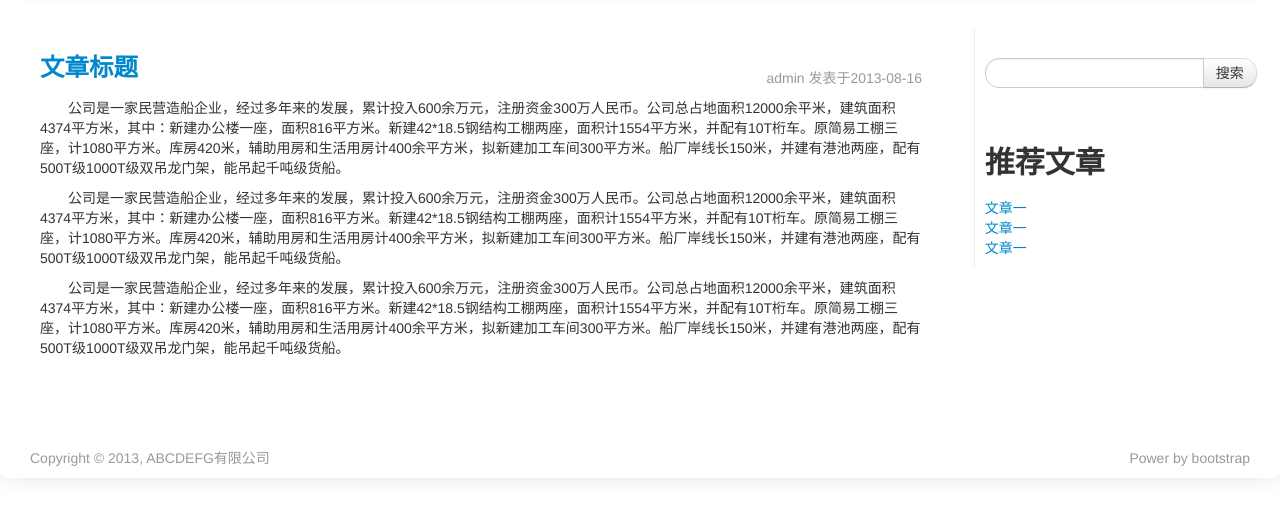
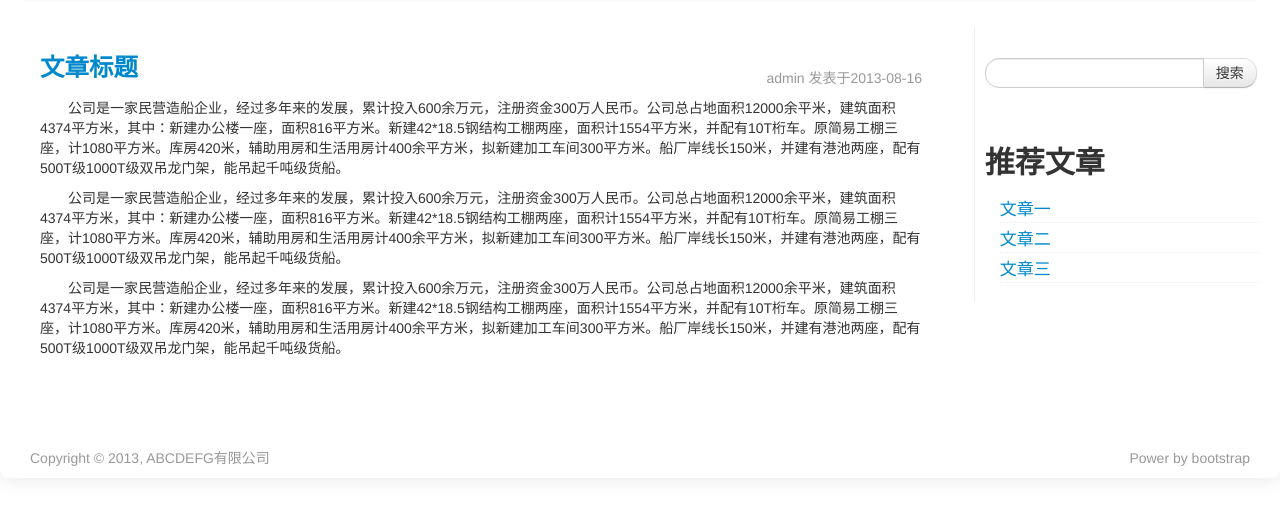
Before and after one commit to jeffstric/jianhaozc, a plain HTML site: page article.html in a window 1280 px wide. Shown: the part 224-742 px from the top of the page. Drawn offline with Linux system fonts and the light colour scheme.

Commit message:
修复了一个不一致

```diff
--- a/article.html
+++ b/article.html
@@ -54,6 +54,7 @@
             </div>
           </div>
         </div>
+
         <div id="slide" class=" pull-left span3">
 
           <div class="list">
@@ -69,23 +70,15 @@
             <div class="list-title">
               推荐文章
             </div>
-            <div class="list-item">
-              <div class="list-item-title">
-                <a href="#">文章一</a>
-              </div>
-            </div>
-            <div class="list-item">
-              <div class="list-item-title">
-                <a href="#">文章一</a>
-              </div>
-            </div>
-            <div class="list-item">
-              <div class="list-item-title">
-                <a href="#">文章一</a>
-              </div>
-            </div>
+            <ul class="list-ul">
+              <a href="#"><li class="list-item">文章一</li></a>
+              <a href="#"><li class="list-item">文章二</li></a>
+              <a href="#"><li class="list-item">文章三</li></a>
+            </ul>
           </div>
+
         </div>
+
       </div>
       <div id="footer" class="w_100 muted mt10" style="margin-bottom:10px;">
         <div class='clearfix'>
@@ -99,7 +92,7 @@
       </div>
 
     </div>
-     <script type="text/javascript" src="js/bootstrap.min.js"></script>
+    <script type="text/javascript" src="js/bootstrap.min.js"></script>
     <script type='text/javascript'>
       $(document).ready(function() {
 //        $('#myCarousel').carousel();
```
